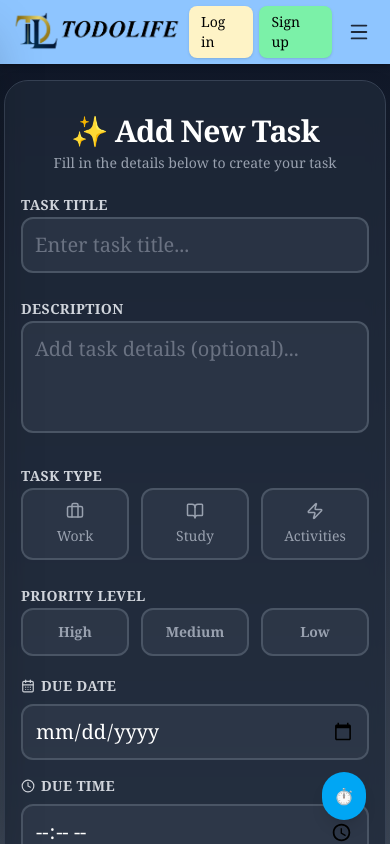
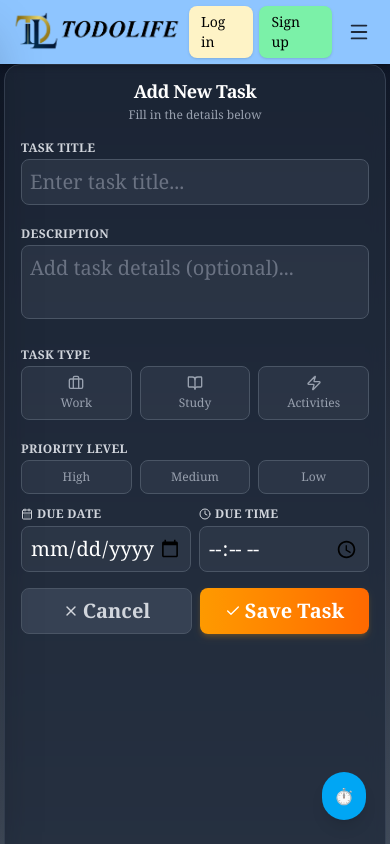
Before and after one commit to tou8xiong/Todolife, a Next.js app: page /newtasks in a window 390 px wide. Shown: the top 844 px of the page. Built offline with nearby package versions, Linux system fonts and the light colour scheme; no server answers.

Commit message:
feat: home page animation

```diff
--- a/src/app/notetext/page.tsx
+++ b/src/app/notetext/page.tsx
@@ -8,7 +8,7 @@ import {
   MdFormatBold, MdFormatItalic, MdFormatUnderlined, MdFormatStrikethrough,
   MdFormatAlignLeft, MdFormatAlignCenter, MdFormatAlignRight, MdFormatAlignJustify,
   MdFormatListBulleted, MdFormatListNumbered,
-  MdAdd, MdDelete, MdSave, MdArrowBack, MdNoteAdd,
+  MdAdd, MdDelete, MdSave, MdArrowBack, MdNoteAdd, MdInsertDriveFile,
 } from "react-icons/md";
 import { useTipTapEditor } from "@/hooks/useTipTapEditor";
 import { EditorContent } from "@tiptap/react";
@@ -21,6 +21,21 @@ interface Doc {
 }
 
 const FONT_SIZES = ["10", "12", "14", "16", "18", "20", "24", "28", "32", "36", "48", "64"];
+
+const FILE_COLORS = [
+  { bg: "bg-sky-100 dark:bg-sky-900/40", text: "text-sky-500" },
+  { bg: "bg-emerald-100 dark:bg-emerald-900/40", text: "text-emerald-500" },
+  { bg: "bg-amber-100 dark:bg-amber-900/40", text: "text-amber-500" },
+  { bg: "bg-rose-100 dark:bg-rose-900/40", text: "text-rose-500" },
+  { bg: "bg-violet-100 dark:bg-violet-900/40", text: "text-violet-500" },
+  { bg: "bg-cyan-100 dark:bg-cyan-900/40", text: "text-cyan-500" },
+  { bg: "bg-orange-100 dark:bg-orange-900/40", text: "text-orange-500" },
+  { bg: "bg-pink-100 dark:bg-pink-900/40", text: "text-pink-500" },
+];
+
+const getFileColor = (index: number) => {
+  return FILE_COLORS[index % FILE_COLORS.length];
+};
 
 const FONT_FAMILIES = [
   { label: "Georgia", value: "Georgia" },
@@ -197,17 +212,22 @@ export default function NoteTextPage() {
               No documents yet.<br />Click + to create one.
             </p>
           ) : (
-            docs.map((doc) => (
+            docs.map((doc, index) => {
+              const color = getFileColor(index);
+              return (
               <button
                 key={doc.id}
                 onClick={() => handleOpen(doc)}
-                className={`w-full text-left px-3 py-2 rounded-xl text-xs transition-all group flex items-center justify-between gap-2
+                className={`w-full text-left px-3 py-2 rounded-xl text-xs transition-all group flex items-center gap-2
                   ${activeDoc?.id === doc.id
                     ? "bg-sky-50 dark:bg-sky-900/30 text-sky-600 dark:text-sky-400 border border-sky-200 dark:border-sky-800"
                     : "text-gray-600 dark:text-gray-400 hover:bg-gray-50 dark:hover:bg-gray-700/50"
                   }`}
               >
-                <span className="truncate font-medium">{doc.title}</span>
+                <span className={`p-1.5 rounded-lg ${color.bg} shrink-0`}>
+                  <MdInsertDriveFile size={14} className={color.text} />
+                </span>
+                <span className="truncate font-medium flex-1">{doc.title}</span>
                 <span
                   role="button"
                   onClick={(e) => { e.stopPropagation(); handleDelete(doc.id); }}
@@ -216,7 +236,8 @@ export default function NoteTextPage() {
                   <MdDelete size={14} />
                 </span>
               </button>
-            ))
+              );
+            })
           )}
         </div>
 
--- a/src/components/tasks/AddTasks.tsx
+++ b/src/components/tasks/AddTasks.tsx
@@ -112,7 +112,7 @@ export default function AddTasks() {
     };
 
     return (
-        <div className="sm:flex sm:justify-center flex justify-center w-full relative">
+        <div className="sm:flex  sm:justify-center flex justify-center w-full relative">
 
             {/* Loading Overlay */}
             {saving && (
@@ -130,21 +130,21 @@ export default function AddTasks() {
                 message="The date and time you selected is already in the past. Please choose a future date and time."
                 onClose={() => setAlertOpen(false)}
             />
-            <div className="sm:w-[700px] w-full mx-1 my-4 bg-gray-800/80 backdrop-blur-sm rounded-3xl shadow-2xl border border-gray-700">
+            <div className="sm:w-[700px] w-full mx-1 min-h-[calc(100vh-220px)] bg-gray-800/80 backdrop-blur-sm rounded-2xl shadow-2xl border border-gray-700 flex flex-col">
 
                 {/* Header */}
-                <div className="text-center pt-8 pb-4">
-                    <h1 className="text-3xl font-bold text-white font-serif tracking-tight">
-                        ✨ Add New Task
+                <div className="text-center pt-3 pb-2">
+                    <h1 className="text-lg font-bold text-white font-serif tracking-tight">
+                        Add New Task
                     </h1>
-                    <p className="text-gray-400 text-sm mt-1">Fill in the details below to create your task</p>
+                    <p className="text-gray-400 text-xs mt-0.5">Fill in the details below</p>
                 </div>
 
-                <form className="px-4 sm:px-8 pb-8 space-y-5">
+                <form className="px-4 sm:px-6 pb-4 space-y-3 flex-1">
 
                     {/* Title */}
-                    <div className="space-y-2">
-                        <label className="text-sm font-semibold text-gray-300 uppercase tracking-wide">Task Title</label>
+                    <div className="space-y-1">
+                        <label className="text-xs font-semibold text-gray-300 uppercase tracking-wide">Task Title</label>
                         <input
                             type="text"
                             placeholder="Enter task title..."
@@ -152,7 +152,7 @@ export default function AddTasks() {
                             autoComplete="off"
                             value={task.title}
                             onChange={handleChange}
-                            className={`w-full p-3 rounded-xl bg-gray-700/50 border-2 text-white placeholder-gray-500 focus:outline-none transition-colors ${
+                            className={`w-full p-2 rounded-lg bg-gray-700/50 border text-white placeholder-gray-500 focus:outline-none transition-colors ${
                                 errors.title ? "border-red-500 focus:border-red-400" : "border-gray-600 focus:border-amber-400"
                             }`}
                         />
@@ -160,22 +160,22 @@ export default function AddTasks() {
                     </div>
 
                     {/* Description */}
-                    <div className="space-y-2">
-                        <label className="text-sm font-semibold text-gray-300 uppercase tracking-wide">Description</label>
+                    <div className="space-y-1">
+                        <label className="text-xs font-semibold text-gray-300 uppercase tracking-wide">Description</label>
                         <textarea
                             name="description"
                             value={task.description}
                             onChange={handleChange}
                             placeholder="Add task details (optional)..."
-                            rows={3}
-                            className="w-full p-3 rounded-xl bg-gray-700/50 border-2 border-gray-600 text-white placeholder-gray-500 focus:outline-none focus:border-amber-400 transition-colors resize-none"
+                            rows={2}
+                            className="w-full p-2 rounded-lg bg-gray-700/50 border border-gray-600 text-white placeholder-gray-500 focus:outline-none focus:border-amber-400 transition-colors resize-none"
                         />
                     </div>
 
                     {/* Type Selection */}
-                    <div className="space-y-3">
-                        <label className="text-sm font-semibold text-gray-300 uppercase tracking-wide">Task Type</label>
-                        <div className="grid grid-cols-3 gap-3">
+                    <div className="space-y-1">
+                        <label className="text-xs font-semibold text-gray-300 uppercase tracking-wide">Task Type</label>
+                        <div className="grid grid-cols-3 gap-2">
                             {[
                                 { value: "work", label: "Work", icon: Briefcase, color: "blue" },
                                 { value: "study", label: "Study", icon: BookOpen, color: "violet" },
@@ -191,12 +191,11 @@ export default function AddTasks() {
                                     <button
                                         key={value}
                                         type="button"
-                                        onClick={() => { setTask(p => ({ ...p, type: value })); setErrors(p => ({ ...p, type: undefined })); }}
-                                        className={`flex flex-col items-center gap-1.5 py-3 rounded-xl border-2 font-medium text-sm transition-all ${colorClasses[color as keyof typeof colorClasses]}`}
+                                        onClick={() => setTask(p => ({ ...p, type: value }))}
+                                        className={`flex flex-col items-center gap-1 py-2 rounded-lg border text-xs transition-all ${colorClasses[color as keyof typeof colorClasses]}`}
                                     >
-                                        <Icon size={18} />
+                                        <Icon size={16} />
                                         {label}
-                                        {isActive && <Check size={14} className="absolute top-1 right-1" />}
                                     </button>
                                 );
                             })}
@@ -205,9 +204,9 @@ export default function AddTasks() {
                     </div>
 
                     {/* Priority Selection */}
-                    <div className="space-y-3">
-                        <label className="text-sm font-semibold text-gray-300 uppercase tracking-wide">Priority Level</label>
-                        <div className="grid grid-cols-3 gap-3">
+                    <div className="space-y-1">
+                        <label className="text-xs font-semibold text-gray-300 uppercase tracking-wide">Priority Level</label>
+                        <div className="grid grid-cols-3 gap-2">
                             {[
                                 { value: "high", label: "High", color: "red" },
                                 { value: "medium", label: "Medium", color: "orange" },
@@ -223,8 +222,8 @@ export default function AddTasks() {
                                     <button
                                         key={value}
                                         type="button"
-                                        onClick={() => { setTask(p => ({ ...p, priority: value })); setErrors(p => ({ ...p, priority: undefined })); }}
-                                        className={`py-3 rounded-xl border-2 font-semibold text-sm transition-all ${colorClasses[color as keyof typeof colorClasses]}`}
+                                        onClick={() => setTask(p => ({ ...p, priority: value }))}
+                                        className={`py-2 rounded-lg border text-xs font-medium transition-all ${colorClasses[color as keyof typeof colorClasses]}`}
                                     >
                                         {label}
                                     </button>
@@ -235,32 +234,32 @@ export default function AddTasks() {
                     </div>
 
                     {/* Date & Time */}
-                    <div className="grid grid-cols-1 sm:grid-cols-2 gap-4">
-                        <div className="space-y-2">
-                            <label className="text-sm font-semibold text-gray-300 uppercase tracking-wide flex items-center gap-1.5">
-                                <CalendarDays size={14} /> Due Date
+                    <div className="grid grid-cols-2 gap-2">
+                        <div className="space-y-1">
+                            <label className="text-xs font-semibold text-gray-300 uppercase tracking-wide flex items-center gap-1">
+                                <CalendarDays size={12} /> Due Date
                             </label>
                             <input
                                 value={task.date}
                                 onChange={handleChange}
                                 type="date"
                                 name="date"
-                                className={`w-full p-3 rounded-xl bg-gray-700/50 border-2 text-white focus:outline-none transition-colors ${
+                                className={`w-full p-2 rounded-lg bg-gray-700/50 border text-white focus:outline-none transition-colors ${
                                     errors.date ? "border-red-500 focus:border-red-400" : "border-gray-600 focus:border-amber-400"
                                 }`}
                             />
                             {errors.date && <p className="text-red-400 text-xs">{errors.date}</p>}
                         </div>
-                        <div className="space-y-2">
-                            <label className="text-sm font-semibold text-gray-300 uppercase tracking-wide flex items-center gap-1.5">
-                                <Clock size={14} /> Due Time
+                        <div className="space-y-1">
+                            <label className="text-xs font-semibold text-gray-300 uppercase tracking-wide flex items-center gap-1">
+                                <Clock size={12} /> Due Time
                             </label>
                             <input
                                 value={task.time}
                                 type="time"
                                 name="time"
                                 onChange={handleChange}
-                                className={`w-full p-3 rounded-xl bg-gray-700/50 border-2 text-white focus:outline-none transition-colors ${
+                                className={`w-full p-2 rounded-lg bg-gray-700/50 border text-white focus:outline-none transition-colors ${
                                     errors.time ? "border-red-500 focus:border-red-400" : "border-gray-600 focus:border-amber-400"
                                 }`}
                             />
@@ -269,21 +268,21 @@ export default function AddTasks() {
                     </div>
 
                     {/* Buttons */}
-                    <div className="flex gap-4 pt-4">
+                    <div className="flex gap-2 pt-1">
                         <button
                             type="button"
                             onClick={handleCancel}
-                            className="flex-1 flex items-center justify-center gap-2 px-6 py-3 rounded-xl bg-gray-700 hover:bg-gray-600 text-gray-300 font-semibold transition-all border border-gray-600"
+                            className="flex-1 flex items-center justify-center gap-1 px-4 py-2 rounded-lg bg-gray-700 hover:bg-gray-600 text-gray-300 font-semibold transition-all border border-gray-600"
                         >
-                            <X size={18} /> Cancel
+                            <X size={16} /> Cancel
                         </button>
                         <button
                             type="button"
                             onClick={handleAdd}
                             disabled={saving}
-                            className="flex-1 flex items-center justify-center gap-2 px-6 py-3 rounded-xl bg-gradient-to-r from-amber-500 to-orange-500 hover:from-amber-600 hover:to-orange-600 text-white font-semibold transition-all shadow-lg shadow-amber-500/30 disabled:opacity-60 disabled:cursor-not-allowed"
+                            className="flex-1 flex items-center justify-center gap-1 px-4 py-2 rounded-lg bg-gradient-to-r from-amber-500 to-orange-500 hover:from-amber-600 hover:to-orange-600 text-white font-semibold transition-all shadow-md shadow-amber-500/20 disabled:opacity-60 disabled:cursor-not-allowed"
                         >
-                            <Check size={18} /> Save Task
+                            <Check size={16} /> Save Task
                         </button>
                     </div>
                 </form>
```
Also changed, not shown: src/app/noteidea/page.tsx (+10 -8 lines), src/components/home/HomeClient.tsx (+183 -10 lines).
